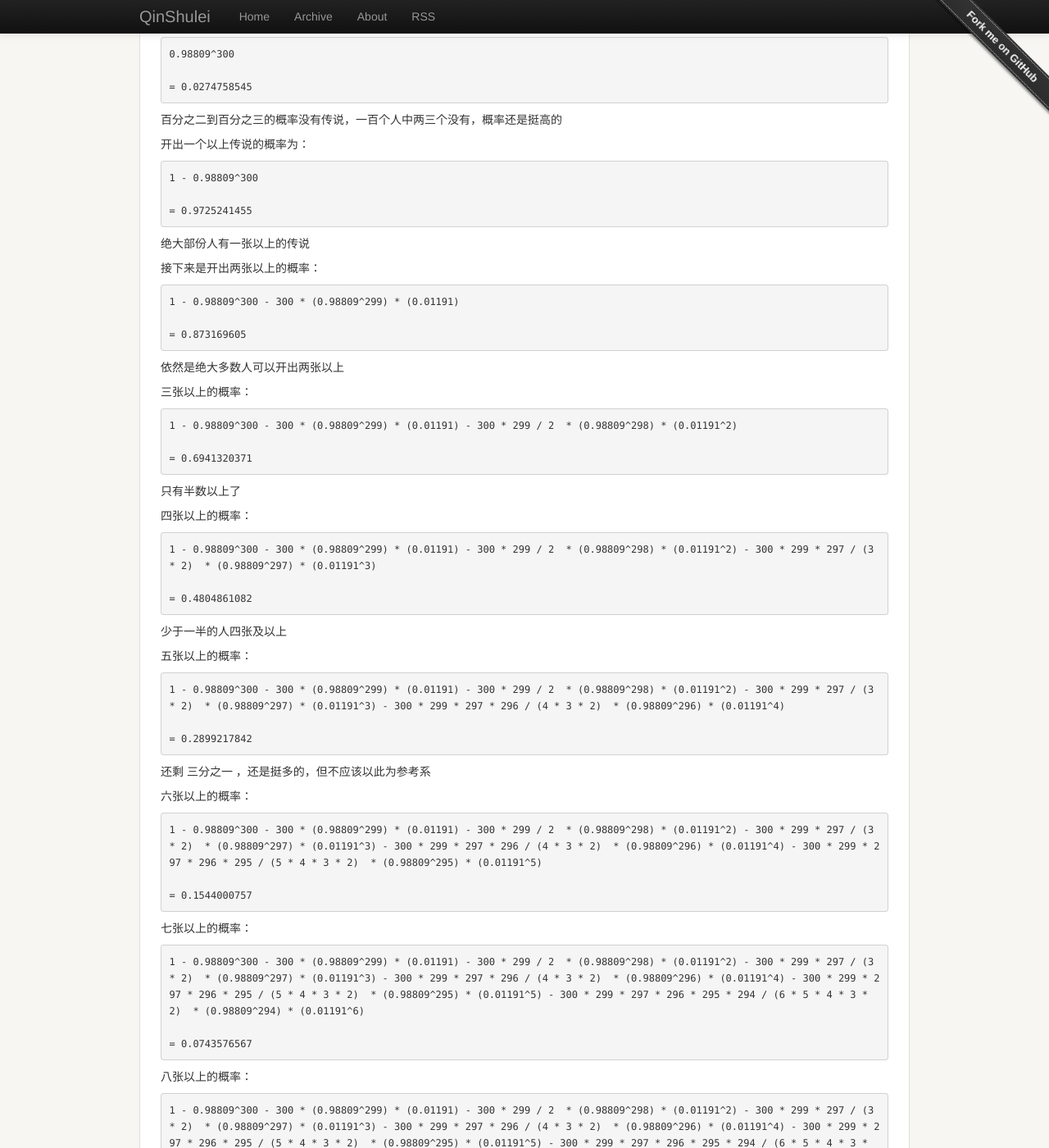
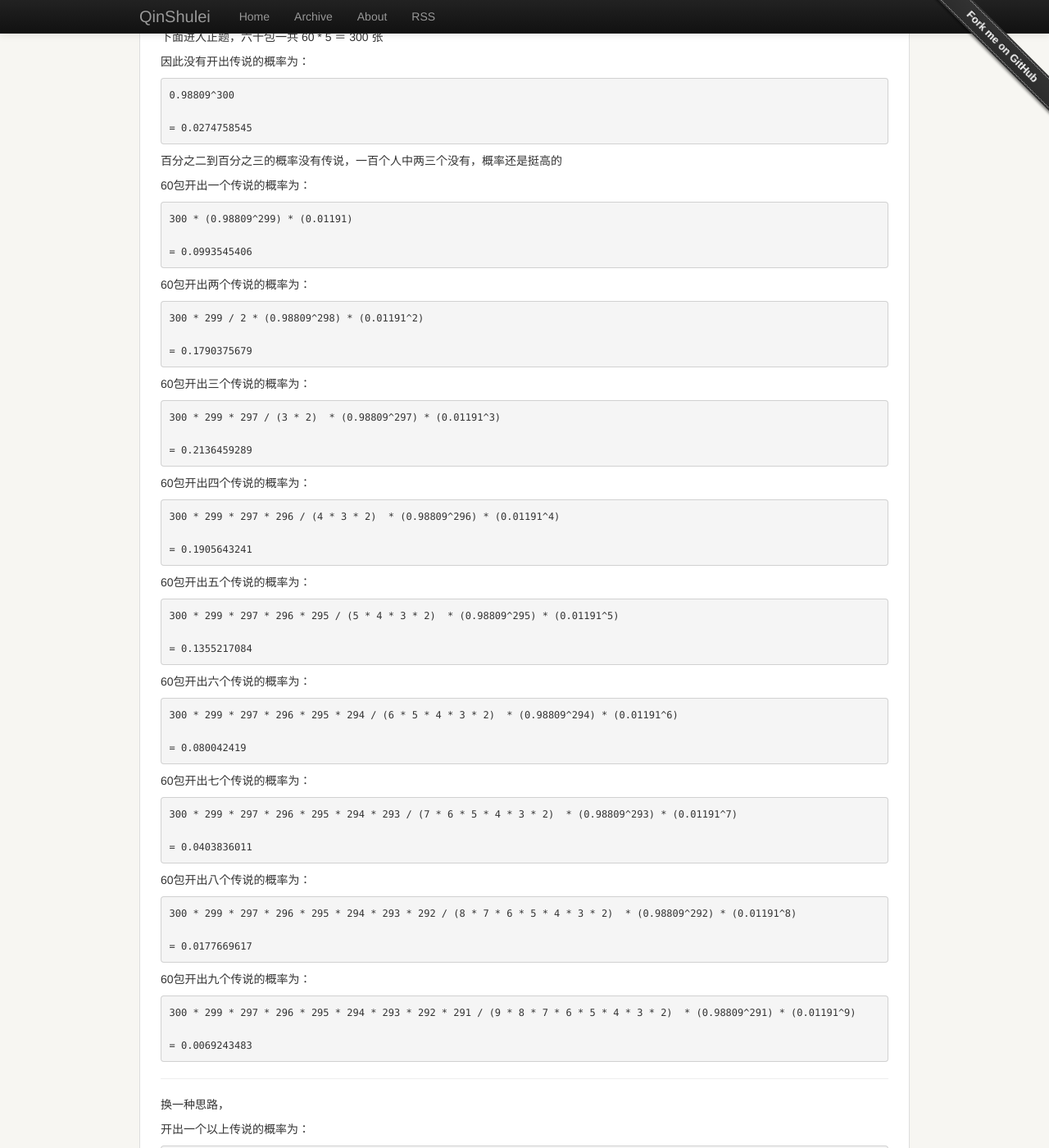
Before and after one commit to qinshulei/qinshulei.github.io, a Jekyll site: the page built from _posts/2015-09-13-hearthstone2.markdown, in a window 1280 px wide and 1400 px high, scrolled down 1672 px. Shown: the whole window at 82% size. Built offline with Jekyll 4.4.1, drawn with Linux system fonts in a browser that asks for light colours; comment, search, counter and statistics services are not loaded; some of the changed text lies outside the part shown.

Commit message:
update hearthstone2

````diff
--- a/_posts/2015-09-13-hearthstone2.markdown
+++ b/_posts/2015-09-13-hearthstone2.markdown
@@ -18,7 +18,10 @@ tages: game hearthstone
 另一方面，我那篇方向不对。作为玩家多数并不足够关心那个话题。结论也不够有用。因此有了这篇 炉石传说60包应该出几橙 的想法。
 开包几橙一直是热门话题，无数玩家，因开出的橙太少，要怒删游戏。
 
-那到底开出几橙算少，几橙算多呢。来考虑一下。
+那到底开出几橙算少，几橙算多呢。
+
+先说结论 60包三传说 是概率最高的，但和两传说和四传说的概率差距很小，
+因此，开出 两张，三张，四张 都算平均水平。 比两张少有点悲剧，超过四张那是 Lucky.
 
 ----------------------------------------------------------------
 
@@ -41,6 +44,7 @@ tages: game hearthstone
 先算算一包的情况 ：
 
 一包无橙：
+
 ```
 0.98809^5
 
@@ -50,6 +54,7 @@ tages: game hearthstone
 大部份情况五橙嘛
 
 一包一橙的情况：
+
 ```
 5 * (0.98809^5) * (0.01191^1)
 
@@ -113,6 +118,82 @@ tages: game hearthstone
 百分之二到百分之三的概率没有传说，一百个人中两三个没有，概率还是挺高的
 
 
+60包开出一个传说的概率为：
+
+```
+300 * (0.98809^299) * (0.01191)
+
+= 0.0993545406
+```
+
+60包开出两个传说的概率为：
+
+```
+300 * 299 / 2 * (0.98809^298) * (0.01191^2)
+
+= 0.1790375679
+```
+
+60包开出三个传说的概率为：
+
+```
+300 * 299 * 297 / (3 * 2)  * (0.98809^297) * (0.01191^3)
+
+= 0.2136459289
+```
+
+60包开出四个传说的概率为：
+
+```
+300 * 299 * 297 * 296 / (4 * 3 * 2)  * (0.98809^296) * (0.01191^4)
+
+= 0.1905643241
+```
+
+60包开出五个传说的概率为：
+
+```
+300 * 299 * 297 * 296 * 295 / (5 * 4 * 3 * 2)  * (0.98809^295) * (0.01191^5)
+
+= 0.1355217084
+```
+
+60包开出六个传说的概率为：
+
+```
+300 * 299 * 297 * 296 * 295 * 294 / (6 * 5 * 4 * 3 * 2)  * (0.98809^294) * (0.01191^6)
+
+= 0.080042419
+```
+
+60包开出七个传说的概率为：
+
+```
+300 * 299 * 297 * 296 * 295 * 294 * 293 / (7 * 6 * 5 * 4 * 3 * 2)  * (0.98809^293) * (0.01191^7)
+
+= 0.0403836011
+```
+
+60包开出八个传说的概率为：
+
+```
+300 * 299 * 297 * 296 * 295 * 294 * 293 * 292 / (8 * 7 * 6 * 5 * 4 * 3 * 2)  * (0.98809^292) * (0.01191^8)
+
+= 0.0177669617
+```
+
+60包开出九个传说的概率为：
+
+```
+300 * 299 * 297 * 296 * 295 * 294 * 293 * 292 * 291 / (9 * 8 * 7 * 6 * 5 * 4 * 3 * 2)  * (0.98809^291) * (0.01191^9)
+
+= 0.0069243483
+```
+
+-----------------------------------
+
+换一种思路，
+
 开出一个以上传说的概率为：
 
 ```
````
Also changed, not shown: other parts of _posts/2015-09-13-hearthstone2.markdown (+1 -2 lines).
